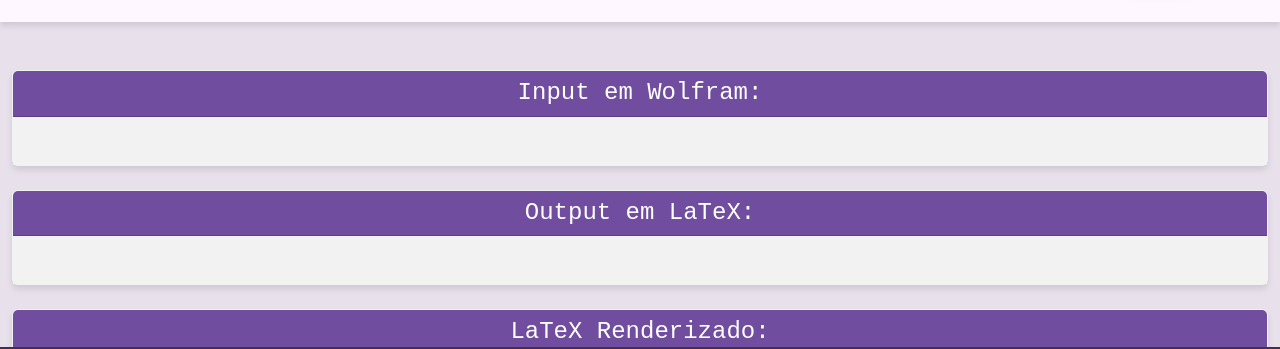
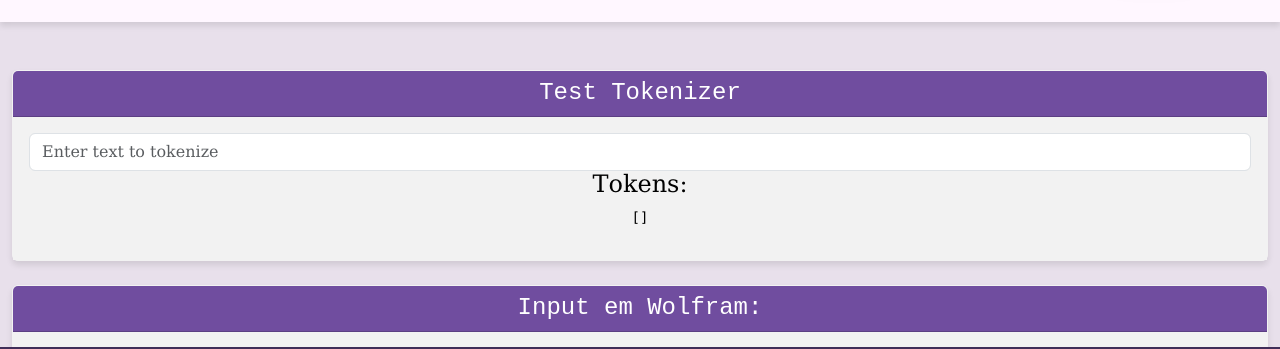
Before and after one commit to luisa-boutin/wolftex, a React (Create React App) app: page / in a window 1280 px wide. Shown: the part 397-746 px from the top of the page. Built offline with nearby package versions, Linux system fonts and the light colour scheme.

Commit message:
[WIP] Testing tokenizer

```diff
--- a/src/components/LatexRenderer/LatexRenderer.js
+++ b/src/components/LatexRenderer/LatexRenderer.js
@@ -1,13 +1,41 @@
-import React from "react";
+import React, { useState } from "react";
 import "katex/dist/katex.min.css";
 import Latex from "react-latex";
 import "./LatexRenderer.css";
+import { tokenize } from "../Parser/Tokenizer";
 
 const LatexRenderer = ({ mathematicaCode, latexCode }) => {
+  const [input, setInput] = useState("");
+  const [tokens, setTokens] = useState([]);
+
+  const handleInputChange = (event) => {
+    setInput(event.target.value);
+    const tokens = tokenize(event.target.value);
+    setTokens(tokens);
+  };
+
   const wrappedLatexCode = `$$${latexCode}$$`;
 
   return (
     <div className="container-fluid">
+      <div className="card-deck mb-3 text-center">
+        <div className="card mb-4 col">
+          <div className="card-header">
+            <h4 className="my-0 font-weight-normal">Test Tokenizer</h4>
+          </div>
+          <div className="card-body">
+            <input
+              type="text"
+              value={input}
+              onChange={handleInputChange}
+              placeholder="Enter text to tokenize"
+              className="form-control"
+            />
+            <h4>Tokens:</h4>
+            <pre>{JSON.stringify(tokens, null, 2)}</pre>
+          </div>
+        </div>
+      </div>
       <div className="card-deck mb-3 text-center">
         <div id="wolframDisplay" className="card mb-4 col">
           <div className="card-header">
--- /dev/null
+++ b/src/components/Parser/Tokenizer.js
@@ -0,0 +1,153 @@
+const TokenType = {
+  Number: "Number",
+  Letter: "Letter",
+  Whitespace: "Whitespace",
+  GreekLetter: "GreekLetter",
+  Equals: "Equals",
+  Sum: "Sum",
+  Subtraction: "Subtraction",
+  Division: "Division",
+  LesserThan: "LesserThan",
+  GreaterThan: "GreaterThan",
+  LesserOrEqualThan: "LesserOrEqualThan",
+  GreaterOrEqualThan: "GreaterOrEqualThan",
+  Multiplication: "Multiplication",
+  OpenParenthesis: "OpenParenthesis",
+  CloseParenthesis: "CloseParenthesis",
+  OpenBracket: "OpenBracket",
+  CloseBracket: "CloseBracket",
+  OpenCurlyBracket: "OpenCurlyBracket",
+  CloseCurlyBracket: "CloseCurlyBracket",
+  PartialDerivative: "PartialDerivative",
+  TotalDerivative: "TotalDerivative",
+  Limit: "Limit",
+  Integral: "Integral",
+  Factorial: "Factorial",
+  Sin: "Sin",
+  Cos: "Cos",
+  Tan: "Tan",
+  Arcsin: "Arcsin",
+  Arccos: "Arccos",
+  Arctan: "Arctan",
+};
+
+export class Token {
+  constructor(value, type) {
+    this.value = value;
+    this.type = type;
+  }
+}
+
+export function tokenize(input) {
+  let current = 0;
+  let tokens = [];
+  const src = input.split("");
+
+  while (current < src.length) {
+    let char = src[current];
+
+    // Skip whitespace
+    if (/\s/.test(char)) {
+      tokens.push(new Token(char, TokenType.Whitespace));
+      current++;
+      continue;
+    }
+
+    // Numbers
+    if (/\d/.test(char)) {
+      let value = "";
+      while (/\d/.test(char) && current < input.length) {
+        value += char;
+        current++;
+        if (current < input.length) {
+          char = input[current];
+        }
+      }
+      tokens.push(new Token(value, TokenType.Number));
+      continue;
+    }
+
+    // Identifiers and specific keywords
+    if (/[a-zA-Z]/.test(char)) {
+      let value = "";
+      while (/[a-zA-Z]/.test(char) && current < src.length) {
+        value += char;
+        current++;
+        if (current < src.length) {
+          char = src[current];
+        }
+      }
+      switch (value) {
+        case "Sin":
+          tokens.push(new Token(value, TokenType.Sin));
+          break;
+        case "Cos":
+          tokens.push(new Token(value, TokenType.Cos));
+          break;
+        case "Tan":
+          tokens.push(new Token(value, TokenType.Tan));
+          break;
+        case "Log":
+          tokens.push(new Token(value, TokenType.Log));
+          break;
+        case "Exp":
+          tokens.push(new Token(value, TokenType.Exp));
+          break;
+        case "Integrate":
+          tokens.push(new Token(value, TokenType.Integrate));
+          break;
+        default:
+          tokens.push(new Token(value, TokenType.Identifier));
+      }
+      continue;
+    }
+
+    // Single character tokens
+    switch (char) {
+      case "+":
+        tokens.push(new Token(char, TokenType.Sum));
+        break;
+      case "-":
+        tokens.push(new Token(char, TokenType.Subtraction));
+        break;
+      case "/":
+        tokens.push(new Token(char, TokenType.Division));
+        break;
+      case "*":
+        tokens.push(new Token(char, TokenType.Multiplication));
+        break;
+      case "=":
+        tokens.push(new Token(char, TokenType.Equals));
+        break;
+      case "<":
+        tokens.push(new Token(char, TokenType.LesserThan));
+        break;
+      case ">":
+        tokens.push(new Token(char, TokenType.GreaterThan));
+        break;
+      case "(":
+        tokens.push(new Token(char, TokenType.OpenParenthesis));
+        break;
+      case ")":
+        tokens.push(new Token(char, TokenType.CloseParenthesis));
+        break;
+      case "[":
+        tokens.push(new Token(char, TokenType.OpenBracket));
+        break;
+      case "]":
+        tokens.push(new Token(char, TokenType.CloseBracket));
+        break;
+      case "{":
+        tokens.push(new Token(char, TokenType.OpenCurlyBracket));
+        break;
+      case "}":
+        tokens.push(new Token(char, TokenType.CloseCurlyBracket));
+        break;
+      default:
+        throw new Error(`Unexpected character: ${char}`);
+    }
+    current++;
+  }
+
+  return tokens;
+}
```
